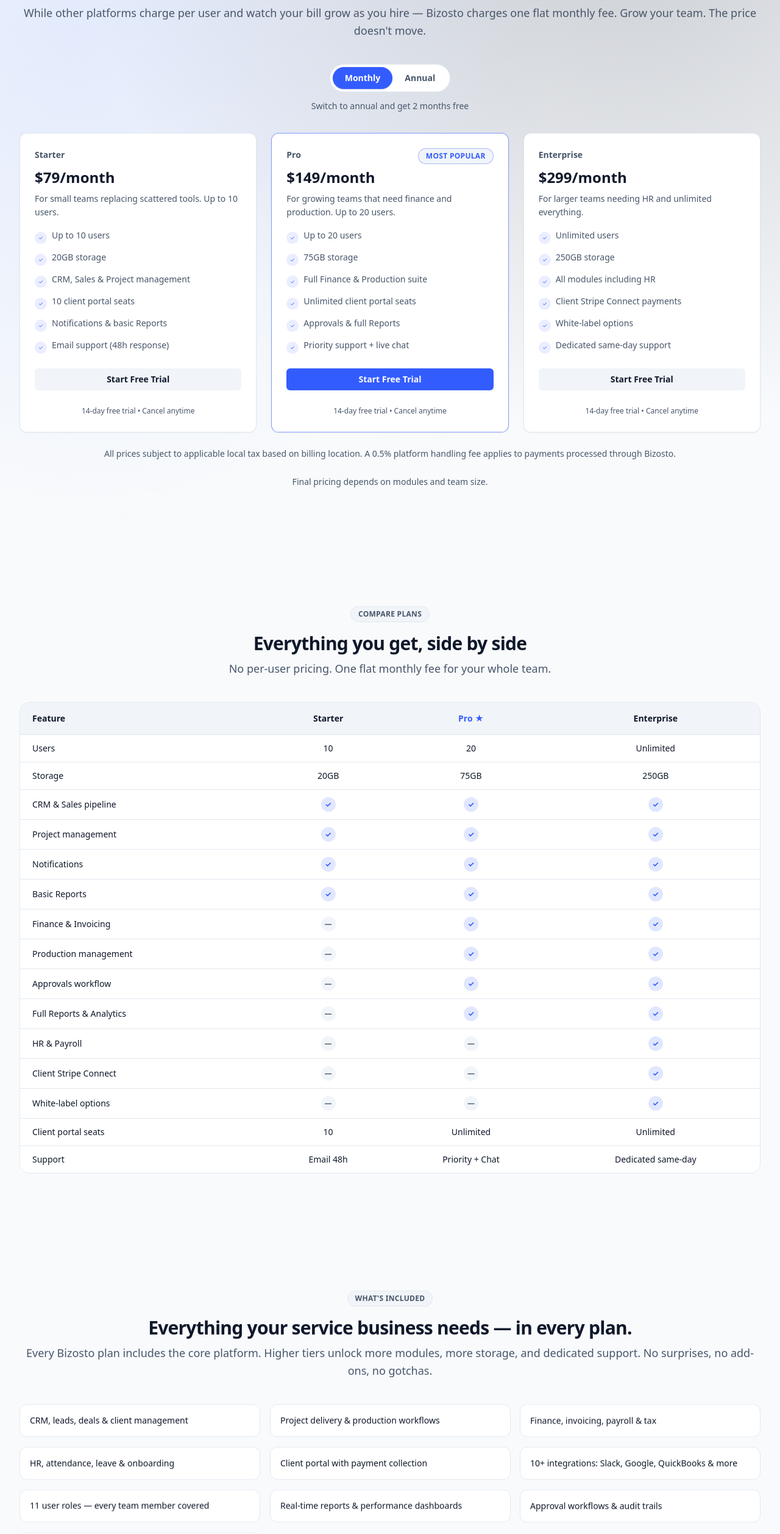
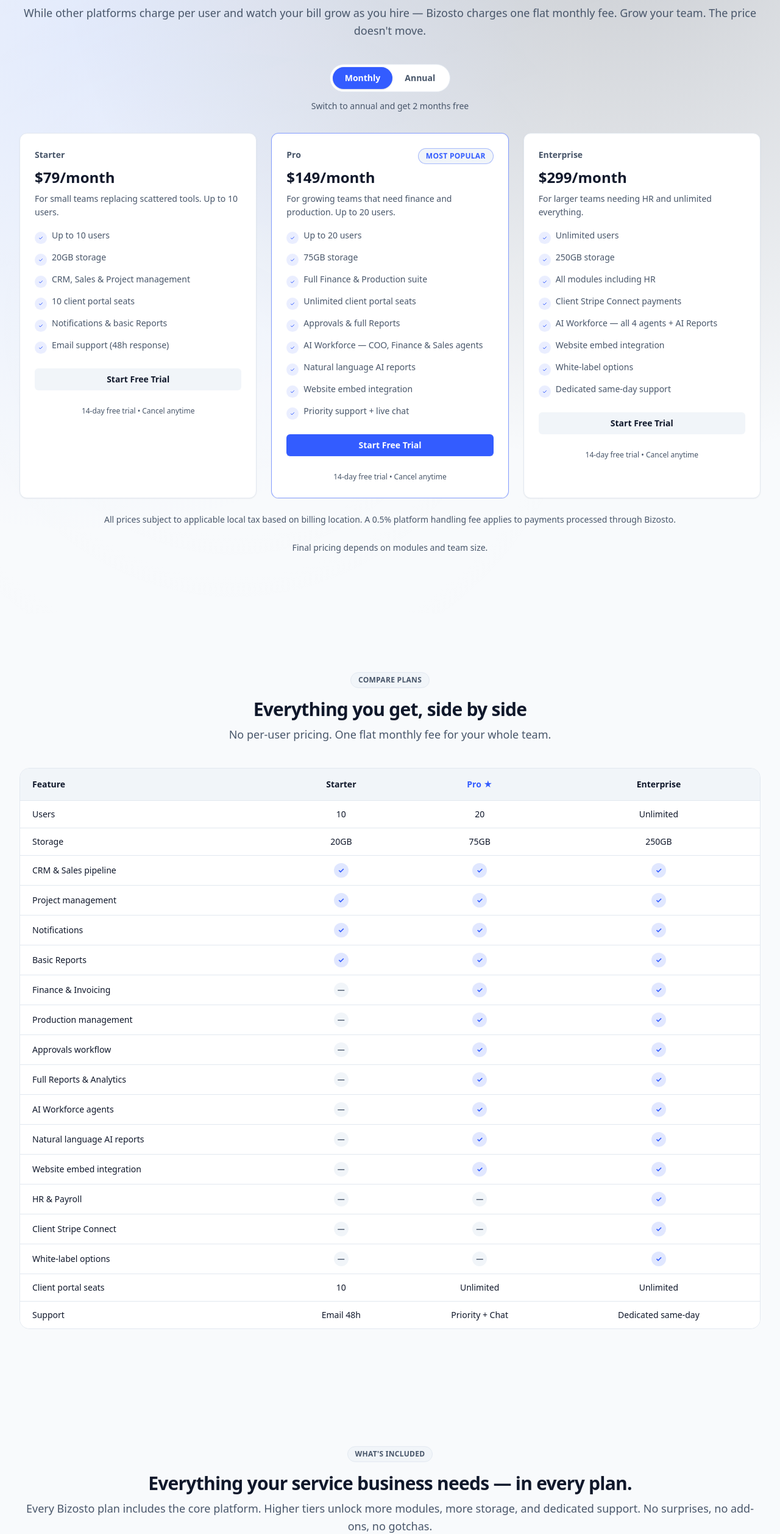
Before and after one commit to lacreativodesign/bizosto-website, a Next.js app: page /pricing in a window 1280 px wide. Shown: the part 242-2757 px from the top of the page at 61% size. Built offline with nearby package versions, Linux system fonts and the light colour scheme.

Commit message:
feat: pricing sync ai workforce embed

```diff
--- a/app/pricing/page.tsx
+++ b/app/pricing/page.tsx
@@ -23,8 +23,10 @@
   "Finance, invoicing, payroll & tax",
   "HR, attendance, leave & onboarding",
   "Client portal with payment collection",
-  "10+ integrations: Slack, Google, QuickBooks & more",
+  "14 integrations: Slack, Google, QuickBooks, Xero & more",
   "11 user roles — every team member covered",
+  "AI Workforce — 4 live agents built into your dashboard",
+  "Natural language reports — ask questions, get charts",
   "Real-time reports & performance dashboards",
   "Approval workflows & audit trails",
   "14-day free trial, all modules unlocked",
@@ -62,6 +64,18 @@
   {
     question: "How does Bizosto compare to Zoho or HubSpot?",
     answer: "Zoho One costs $37–$90 per user per month. HubSpot Professional starts at $100 per user per month. For a team of 20, that's $740–$2,000/month just for one of those platforms. Bizosto gives your entire team full ERP capability for $149/month flat. One price. Every module. No per-user penalties.",
+  },
+  {
+    question: "Does Bizosto include AI features?",
+    answer: "Yes — AI Workforce is built into Pro and Enterprise plans at no extra charge. You get four live AI agents: COO (daily business briefings), Finance (overdue invoice monitoring with approval-gated payment reminders), Sales (pipeline analysis with approval-gated lead stage updates), and AI Reports (ask any question in plain English, get a live chart). You bring your own OpenAI or Anthropic API key — Bizosto never marks up your AI usage.",
+  },
+  {
+    question: "What is the Website Embed feature?",
+    answer: "Bizosto generates a one-line JavaScript snippet you paste into any website — WordPress, Shopify, Wix, Squarespace, Webflow, or custom HTML. It automatically captures form submissions and routes them into your Bizosto CRM as leads, tagged with the source page. No Zapier required. Available on Pro and Enterprise plans.",
+  },
+  {
+    question: "Is there a free trial for Pro or Enterprise?",
+    answer: "Yes. Every new workspace gets a full 14-day trial with every Pro and Enterprise module unlocked — including AI Workforce. No credit card required. You see the real product from day one.",
   },
 ];
 
--- a/components/ComparisonTable.tsx
+++ b/components/ComparisonTable.tsx
@@ -11,6 +11,9 @@
   { feature: "Production management", starter: false, pro: true, enterprise: true },
   { feature: "Approvals workflow", starter: false, pro: true, enterprise: true },
   { feature: "Full Reports & Analytics", starter: false, pro: true, enterprise: true },
+  { feature: "AI Workforce agents", starter: false, pro: true, enterprise: true },
+  { feature: "Natural language AI reports", starter: false, pro: true, enterprise: true },
+  { feature: "Website embed integration", starter: false, pro: true, enterprise: true },
   { feature: "HR & Payroll", starter: false, pro: false, enterprise: true },
   { feature: "Client Stripe Connect", starter: false, pro: false, enterprise: true },
   { feature: "White-label options", starter: false, pro: false, enterprise: true },
--- a/components/pricing-data.ts
+++ b/components/pricing-data.ts
@@ -51,6 +51,9 @@
       "Full Finance & Production suite",
       "Unlimited client portal seats",
       "Approvals & full Reports",
+      "AI Workforce — COO, Finance & Sales agents",
+      "Natural language AI reports",
+      "Website embed integration",
       "Priority support + live chat",
     ],
   },
@@ -71,6 +74,8 @@
       "250GB storage",
       "All modules including HR",
       "Client Stripe Connect payments",
+      "AI Workforce — all 4 agents + AI Reports",
+      "Website embed integration",
       "White-label options",
       "Dedicated same-day support",
     ],
```
